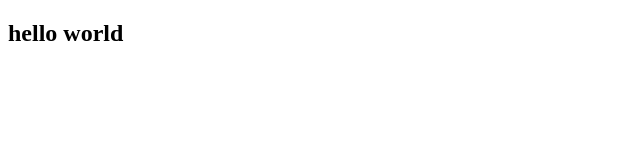
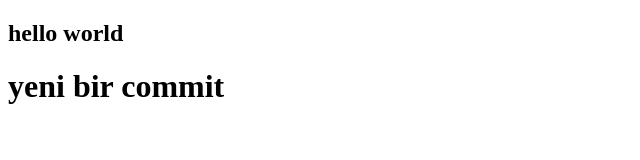
Before and after one commit to gor2em/first-project, a plain HTML site: page index.html in a window 1280 px wide. Shown: the whole page, without its empty margins (0-640 px from the left). Drawn offline with Linux system fonts and the light colour scheme.

Commit message:
added h1 tag

```diff
--- a/index.html
+++ b/index.html
@@ -8,5 +8,6 @@
 </head>
 <body>
     <h2>hello world</h2>
+    <h1>yeni bir commit</h1>
 </body>
 </html>
```
